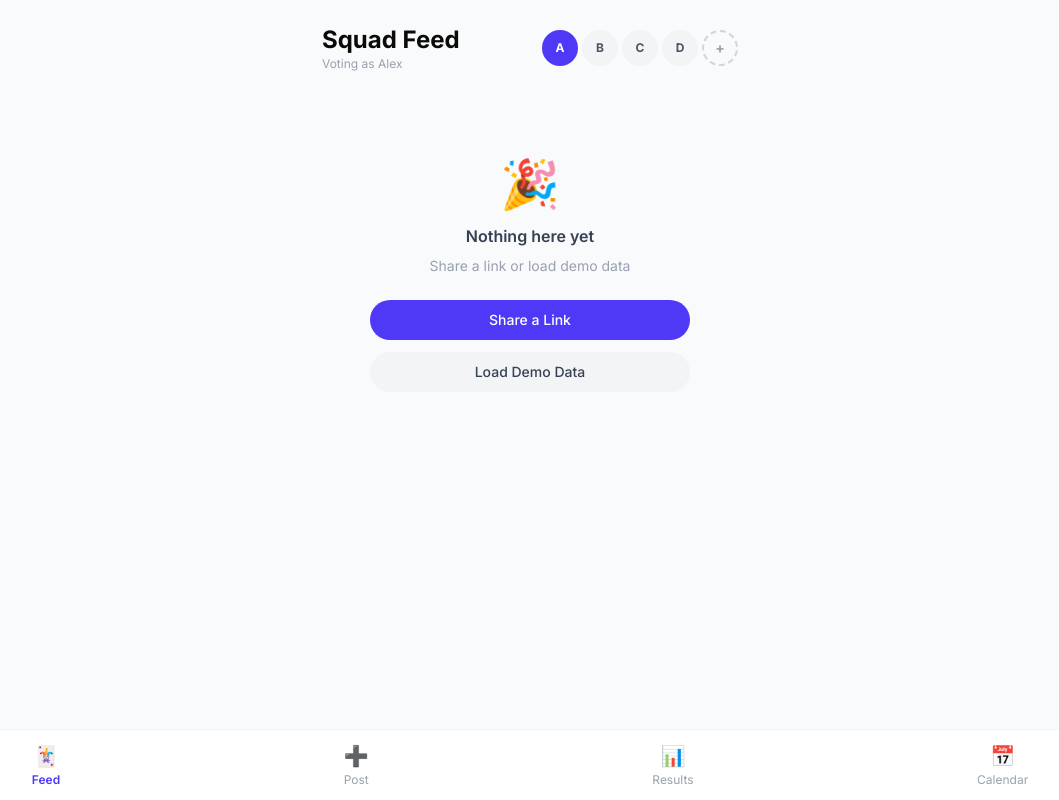
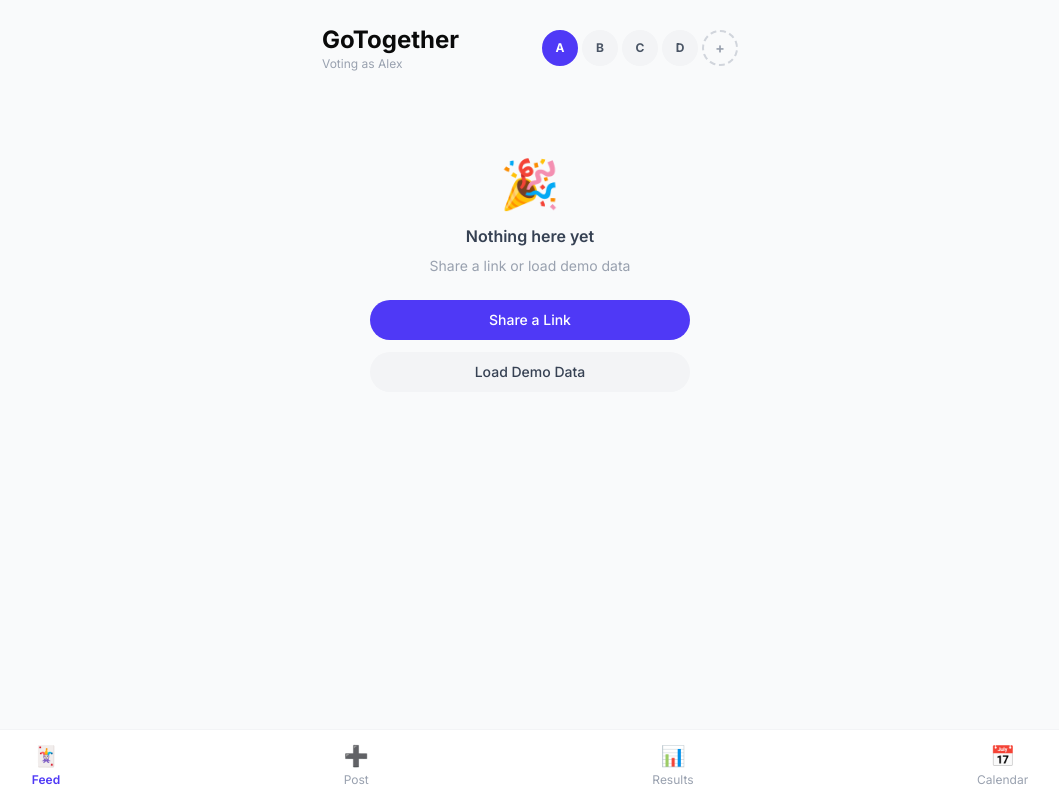
Before and after one commit to aimmatrix/jrny-copilot, a Next.js app in the folder squad-planner/: page / in a window 1280 px wide. Shown: the whole page, without its empty margins (110-1169 px from the left). Built offline with nearby package versions, Linux system fonts and the light colour scheme.

Commit message:
feat: rename app to GoTogether

```diff
--- a/squad-planner/app/layout.tsx
+++ b/squad-planner/app/layout.tsx
@@ -6,13 +6,13 @@ import { Nav } from '@/components/Nav'
 const inter = Inter({ subsets: ['latin'] })
 
 export const metadata: Metadata = {
-  title: 'Squad Planner',
-  description: 'Plan group activities with your squad',
+  title: 'GoTogether',
+  description: 'Plan group activities and outings with your crew',
   manifest: '/manifest.json',
   appleWebApp: {
     capable: true,
     statusBarStyle: 'default',
-    title: 'Squad Planner',
+    title: 'GoTogether',
   },
   formatDetection: {
     telephone: false,
--- a/squad-planner/app/page.tsx
+++ b/squad-planner/app/page.tsx
@@ -71,7 +71,7 @@ export default function FeedPage() {
       {/* Header + user switcher */}
       <div className="flex items-center justify-between mb-6">
         <div>
-          <h1 className="text-2xl font-bold">Squad Feed</h1>
+          <h1 className="text-2xl font-bold">GoTogether</h1>
           <p className="text-xs text-gray-400">Voting as {currentUser.name}</p>
         </div>
         <div className="flex gap-1">
--- a/squad-planner/app/post/page.tsx
+++ b/squad-planner/app/post/page.tsx
@@ -59,7 +59,7 @@ export default function PostPage() {
     <div>
       <h1 className="text-2xl font-bold mb-2">Share a Link</h1>
       <p className="text-sm text-gray-500 mb-6">
-        Paste any TikTok, Instagram, or Twitter link. AI will summarise it for the squad.
+        Paste any TikTok, Instagram, or Twitter link. AI will summarise it for the group.
       </p>
 
       <form onSubmit={handleSubmit} className="space-y-4">
@@ -87,7 +87,7 @@ export default function PostPage() {
           disabled={loading || !url.trim()}
           className="w-full bg-indigo-600 hover:bg-indigo-700 text-white py-3 rounded-2xl font-semibold text-sm transition-colors disabled:opacity-50 disabled:cursor-not-allowed"
         >
-          {loading ? '✨ Analysing with AI...' : 'Share with Squad'}
+          {loading ? '✨ Analysing with AI...' : 'Add to GoTogether'}
         </button>
       </form>
 
--- a/squad-planner/components/AddMemberSheet.tsx
+++ b/squad-planner/components/AddMemberSheet.tsx
@@ -26,7 +26,7 @@ export function AddMemberSheet({ onAdd, onClose }: AddMemberSheetProps) {
         onClick={e => e.stopPropagation()}
       >
         <div className="w-10 h-1 bg-gray-200 rounded-full mx-auto mb-4" />
-        <h2 className="text-lg font-bold mb-4">Add Squad Member</h2>
+        <h2 className="text-lg font-bold mb-4">Add Member</h2>
         <input
           type="text"
           value={name}
```
Also changed, not shown: squad-planner/public/manifest.json.
